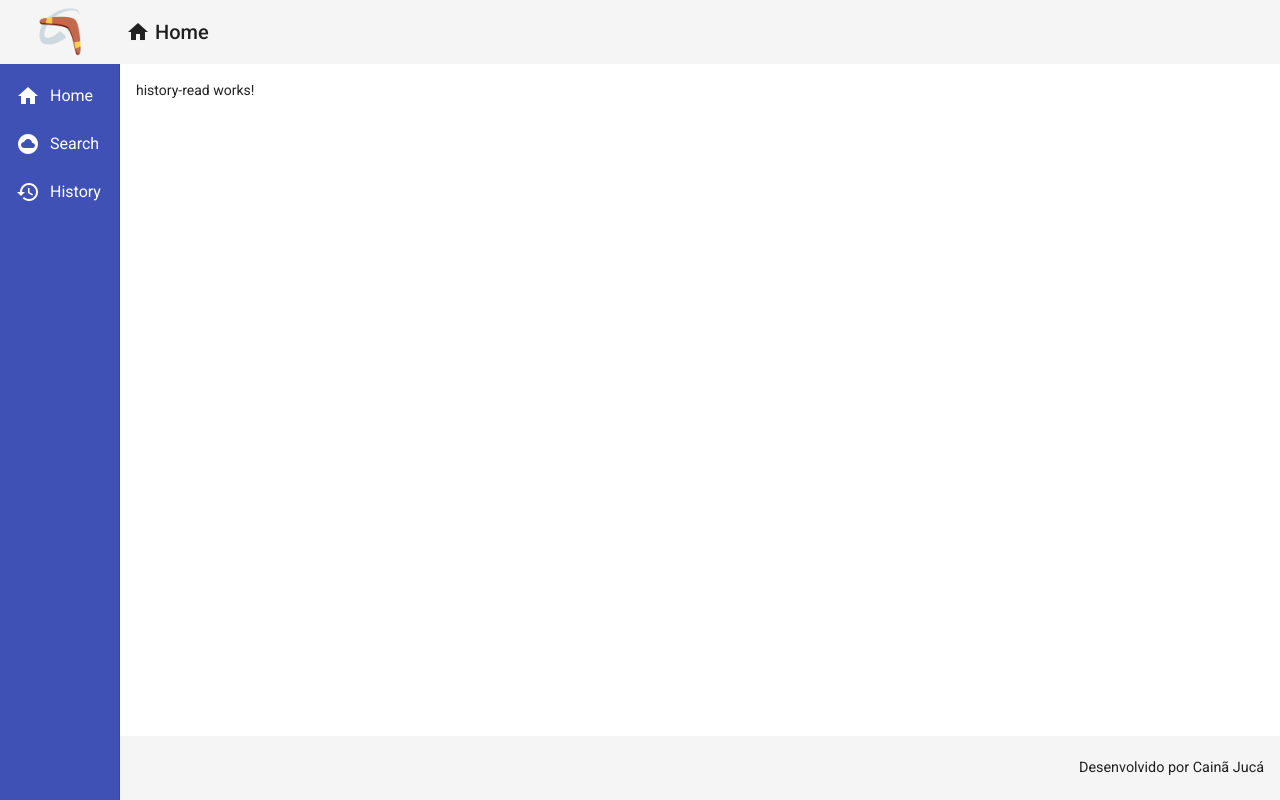
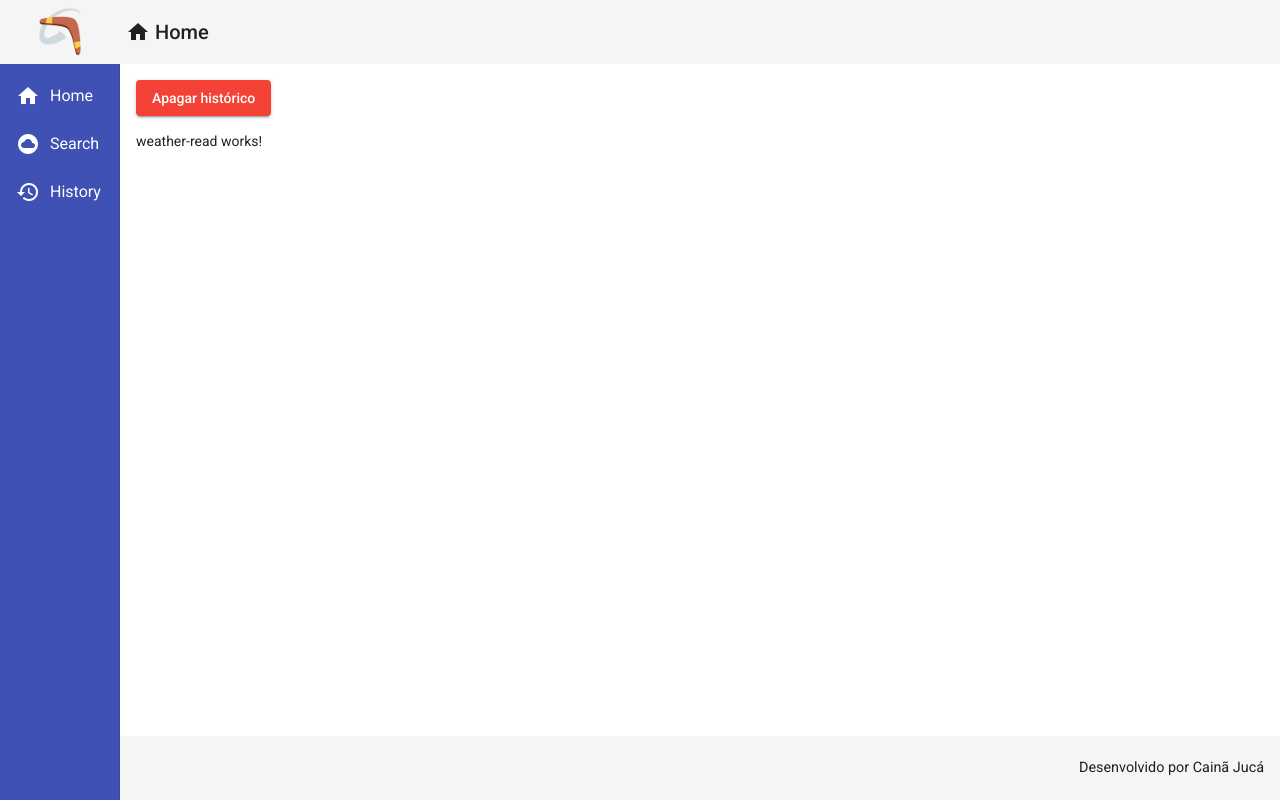
Before and after one commit to cainajuca/weatherang-frontend, an Angular app: page /history in a window 1280 px wide. Built offline with nearby package versions, Linux system fonts and the light colour scheme; no server answers.

Commit message:
Diretorio de read criado na view history sera responsavel por comandar weather-read e weather-delete em components/weather. weather.service.ts configurado para lançar GET para o backend e obter dados de db.json. Proximo passo: configurar proxy para permitir acesso ao backend apenas pelo frontend.

```diff
--- a/src/app/components/weather/weather-read/weather-read.component.ts
+++ b/src/app/components/weather/weather-read/weather-read.component.ts
@@ -1,15 +1,24 @@
 import { Component, OnInit } from '@angular/core';
+import { Weather } from 'src/app/views/search/search-weather.model';
+import { WeatherService } from '../weather.service';
 
 @Component({
   selector: 'app-weather-read',
   templateUrl: './weather-read.component.html',
   styleUrls: ['./weather-read.component.css']
 })
+
 export class WeatherReadComponent implements OnInit {
 
-  constructor() { }
+  weathers?: Weather[]
+
+  constructor(private weatherService: WeatherService) { }
 
   ngOnInit(): void {
+    this.weatherService.read().subscribe(weathers => {
+      this.weathers = weathers
+      console.log(weathers)
+    })
   }
 
 }
--- a/src/app/components/weather/weather.service.ts
+++ b/src/app/components/weather/weather.service.ts
@@ -16,4 +16,8 @@ export class WeatherService {
   create(weather: Weather): Observable<Weather> {
     return this.http.post<Weather>(this.baseUrl, weather);
   }
+
+  read(): Observable<Weather[]> {
+    return this.http.get<Weather[]>(this.baseUrl);
+  }
 }
--- a/src/app/views/history/history-read/history-read.component.css
+++ b/src/app/views/history/history-read/history-read.component.css
@@ -0,0 +1,3 @@
+button {
+    margin-bottom: 15px;
+}
--- a/src/app/views/history/history-read/history-read.component.html
+++ b/src/app/views/history/history-read/history-read.component.html
@@ -1 +1,5 @@
-<p>history-read works!</p>
+<button mat-raised-button color="warn">
+    Apagar histórico
+</button>
+
+<app-weather-read></app-weather-read>
```
Also changed, not shown: src/app/views/history/history.service.ts (+10 -0 lines).
